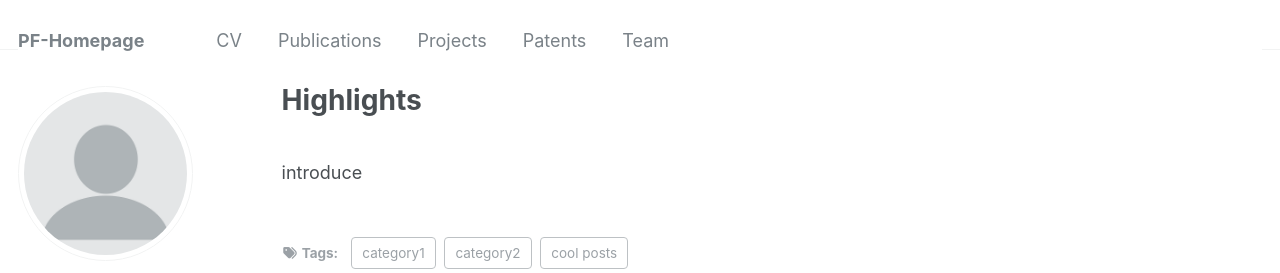
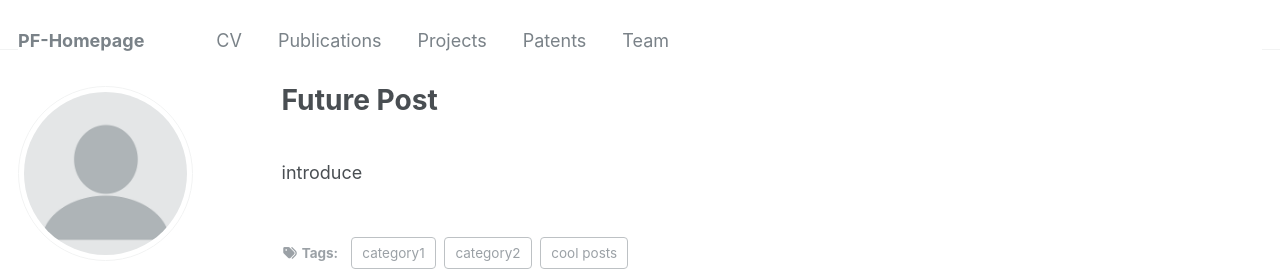
Before and after one commit to pfMA03/peifengMa, a Jekyll site: the page built from _posts/2199-01-01-future-post.md, in a window 1280 px wide and 900 px high. Shown: the top 273 px of the window. Built offline with Jekyll 4.4.1, drawn with Linux system fonts in a browser that asks for light colours; some web fonts are replaced; part of the change alters nothing that is shown.

Commit message:
Update 2199-01-01-future-post.md

```diff
--- a/_posts/2199-01-01-future-post.md
+++ b/_posts/2199-01-01-future-post.md
@@ -1,7 +1,7 @@
 ---
-title: 'Highlights'
-date: 2199-01-01
-permalink: /posts/2012/08/blog-post-4/
+# title: 'Highlights'
+# date: 2199-01-01
+# permalink: /posts/2012/08/blog-post-4/
 tags:
   - cool posts
   - category1
```
